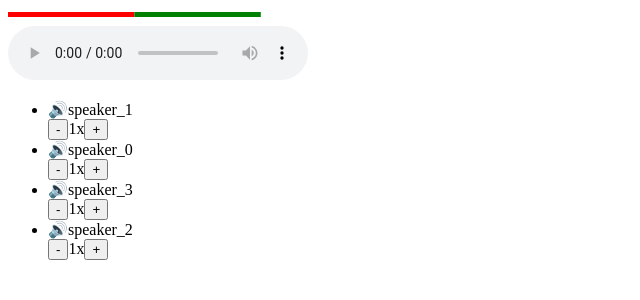
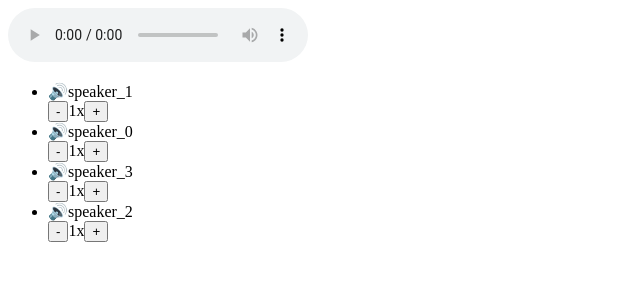
Before and after one commit to tf3/smarter-audio-player, a React app: page / in a window 1280 px wide. Shown: the top 300 px of the page, without its empty margins (0-640 px from the left). Built offline with nearby package versions, Linux system fonts and the light colour scheme; the HTML template or start-up script is replaced by a standard one.

Commit message:
Add top bar indicating who is speaking

```diff
--- a/src/components/AudioPlayer.js
+++ b/src/components/AudioPlayer.js
@@ -19,11 +19,14 @@ const AudioPlayer = ({ uri, setPlaytime, audioPlayerRef }) => {
     return () => current.removeEventListener('timeupdate', handleTimeUpdate);
   }, [audioPlayerRef]);
 
+  const duration = audioPlayerRef?.current?.duration;
+
   return (
     <div>
-      <SpeakerColorBar />
+      <SpeakerColorBar duration={duration} />
       <audio
         id="audioPlayer"
+        preload="auto"
         controls
         src={uri}
         ref={audioPlayerRef}
--- /dev/null
+++ b/src/components/Line.js
@@ -0,0 +1,7 @@
+import React from 'react';
+
+const Line = ({ x1, x2, color }) => (
+  <line x1={x1} y1="0" x2={x2} y2="0" style={{ stroke: color, strokeWidth: '4em' }} />
+);
+
+export default Line;
--- a/src/components/SpeakerColorBar.js
+++ b/src/components/SpeakerColorBar.js
@@ -1,10 +1,31 @@
 import React from 'react';
+import Line from './Line';
+import getSpeakerTimeIntervals from '../utils/getSpeakerTimeIntervals';
 
-const SpeakerColorBar = () => (
-  <svg height="10" width="100%">
-    <line x1="0" y1="0" x2="10%" y2="0" style={{stroke: 'red', strokeWidth: 10}} />
-    <line x1="10%" y1="0" x2="20%" y2="0" style={{stroke: 'green', strokeWidth:10}} />
-  </svg>
-);
+const speakerTimeIntervals = getSpeakerTimeIntervals();
+
+// `duration` is the length of the entire audio file, not the length of the
+// given interval
+const getLineCoordinatesForInterval = (duration, { speaker_label, start_time, end_time }) => {
+  const x1 = (Number(start_time) / duration) * 100;
+  const x2 = (Number(end_time) / duration) * 100;
+  return { x1, x2, speaker_label };
+};
+
+const getColorForSpeaker = speaker => speaker.includes('1') ? '#ff6666' : '#6766ff';
+
+const SpeakerColorBar = ({ duration }) => {
+  if (!duration) return null;
+
+  return (
+    <svg height="2em" width="100%">
+      {speakerTimeIntervals
+        .map(getLineCoordinatesForInterval.bind(null, duration))
+        .map(({ x1, x2, speaker_label }) => (
+          <Line x1={`${x1}%`} x2={`${x2}%`} color={getColorForSpeaker(speaker_label)} key={x1} />
+        ))}
+    </svg>
+  );
+};
 
 export default SpeakerColorBar;
```
